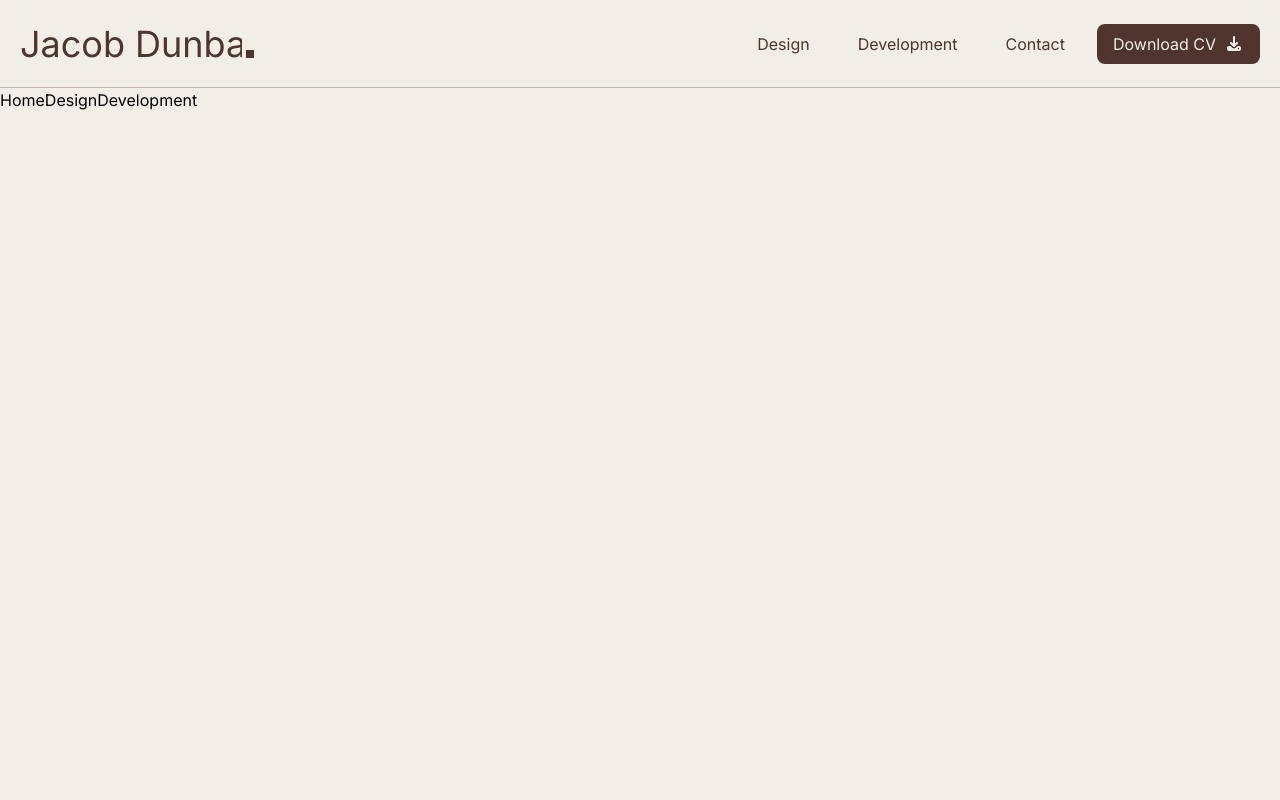
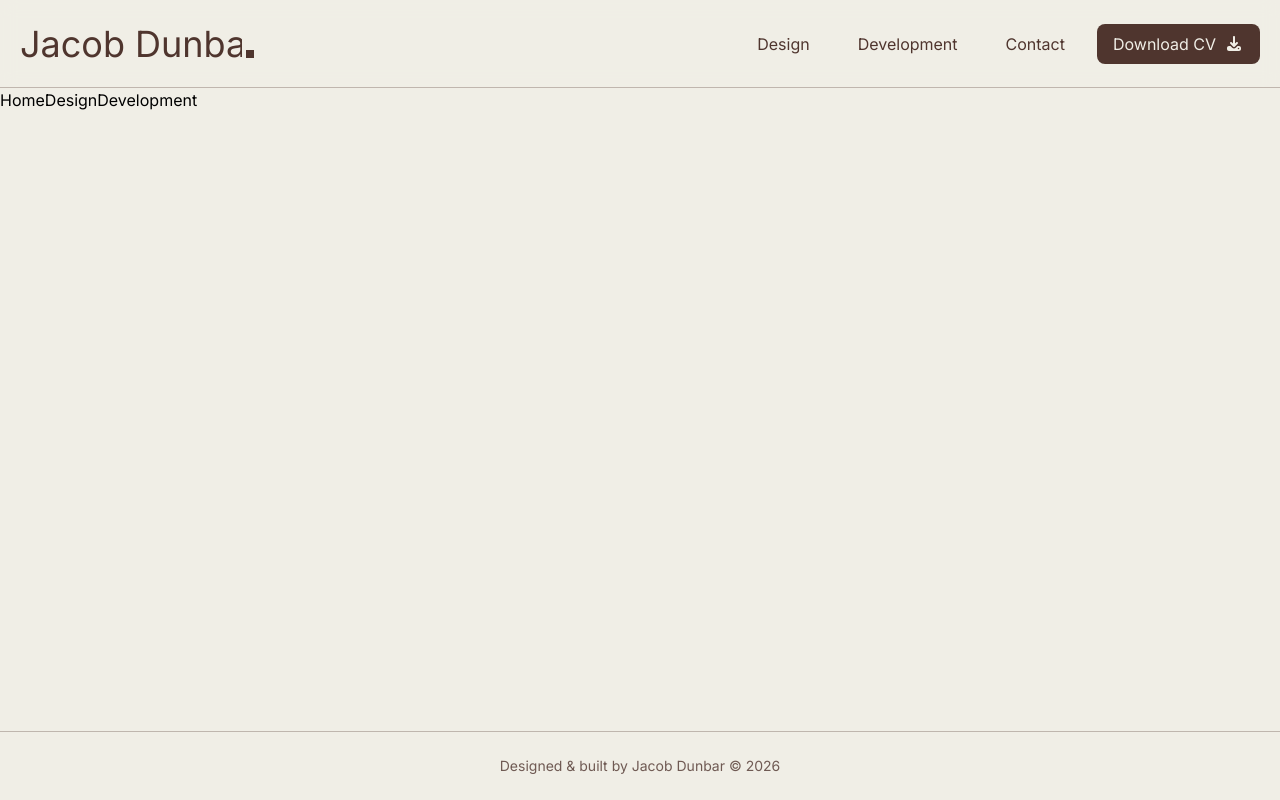
Before and after one commit to Jacob-Dunbar/website-2025, a Vue app: page / in a window 1280 px wide. Built offline with nearby package versions, Linux system fonts and the light colour scheme.

Commit message:
add footer

```diff
--- a/src/App.vue
+++ b/src/App.vue
@@ -19,5 +19,10 @@ export default {
     <main class="flex-1 flex flex-col min-h-0 pt-22">
       <router-view />
     </main>
+    <div
+      class="w-full py-6 text-main-dark/80 mt-20 flex justify-center items-center border-t border-main-dark/30 text-sm"
+    >
+      Designed & built by Jacob Dunbar © 2026
+    </div>
   </div>
 </template>
```
